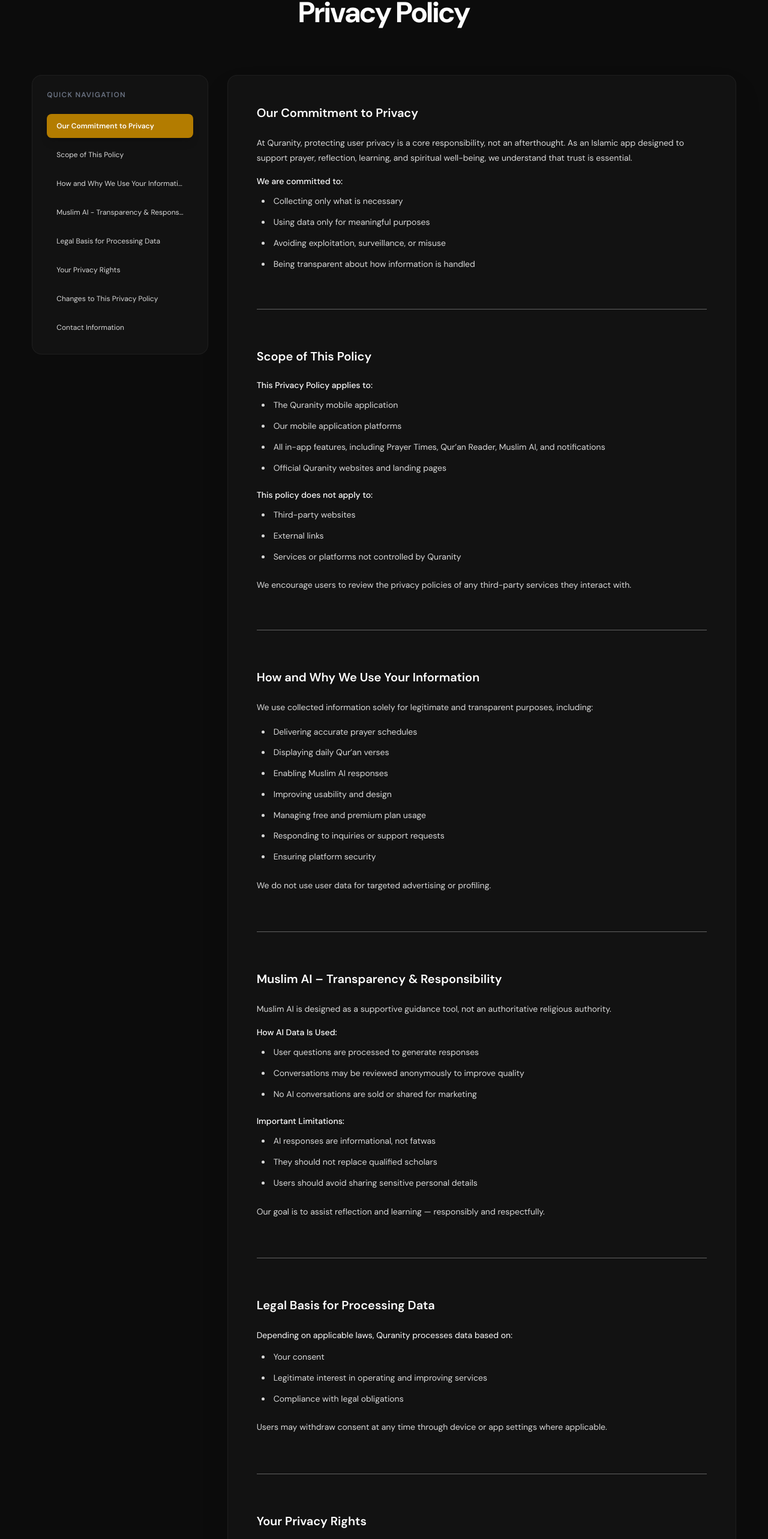
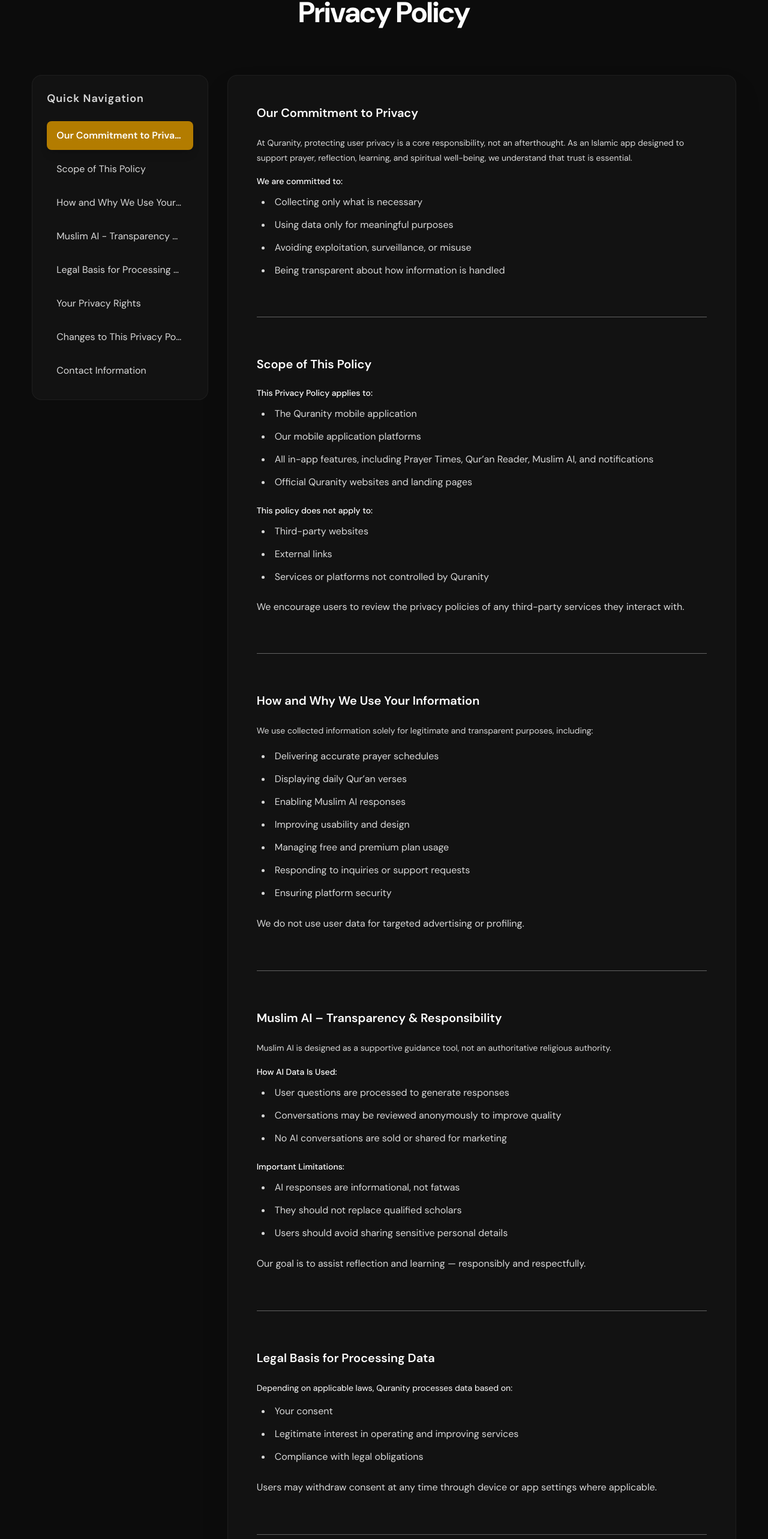
Before and after one commit to alaminislam34/quranity-landing, a Next.js app: page /privacy in a window 1280 px wide. Shown: the part 227-2793 px from the top of the page at 60% size. Built offline with nearby package versions, Linux system fonts and the light colour scheme.

Commit message:
adjust text size

```diff
--- a/src/app/privacy/page.jsx
+++ b/src/app/privacy/page.jsx
@@ -73,7 +73,7 @@
         {/* Sidebar Navigation */}
         <aside className="lg:w-1/4 h-fit md:sticky md:top-24">
           <div className="bg-[#121212] rounded-2xl p-6 border border-white/5">
-            <h3 className="text-xs font-semibold uppercase tracking-widest text-gray-500 mb-6">
+            <h3 className="md:text-lg font-semibold tracking-wider text-gray mb-6">
               Quick Navigation
             </h3>
             <nav className="flex flex-col gap-2">
@@ -81,7 +81,7 @@
                 <Link
                   href={`#${section.id}`}
                   key={section.id}
-                  className={`text-left truncate text-xs py-3 px-4 rounded-lg transition-all duration-300 ${
+                  className={`text-left truncate text-sm md:text-base py-3 px-4 rounded-lg transition-all duration-300 ${
                     activeSection === section.id
                       ? "bg-[#B37C00] text-white font-semibold shadow-lg"
                       : "hover:bg-white/5 text-gray"
@@ -116,7 +116,7 @@
               <p className="text-sm font-medium text-white mb-3">
                 We are committed to:
               </p>
-              <ul className="list-disc list-inside space-y-3 text-sm text-gray ml-2 mb-6 leading-relaxed">
+              <ul className="list-disc list-inside space-y-3 text-sm md:text-base text-gray ml-2 mb-6 leading-relaxed">
                 <li>Collecting only what is necessary</li>
                 <li>Using data only for meaningful purposes</li>
                 <li>Avoiding exploitation, surveillance, or misuse</li>
@@ -132,7 +132,7 @@
               <p className="text-sm font-medium text-white mb-3">
                 This Privacy Policy applies to:
               </p>
-              <ul className="list-disc list-inside space-y-3 text-sm text-gray ml-2 mb-6 leading-relaxed">
+              <ul className="list-disc list-inside space-y-3 text-sm md:text-base text-gray ml-2 mb-6 leading-relaxed">
                 <li>The Quranity mobile application</li>
                 <li>Our mobile application platforms</li>
                 <li>
@@ -144,12 +144,12 @@
               <p className="text-sm font-medium text-white mb-3">
                 This policy does not apply to:
               </p>
-              <ul className="list-disc list-inside space-y-3 text-sm text-gray ml-2 mb-6 leading-relaxed">
+              <ul className="list-disc list-inside space-y-3 text-sm md:text-base text-gray ml-2 mb-6 leading-relaxed">
                 <li>Third-party websites</li>
                 <li>External links</li>
                 <li>Services or platforms not controlled by Quranity</li>
               </ul>
-              <p className="text-gray text-sm leading-relaxed">
+              <p className="text-gray text-sm leading-relaxed md:text-base">
                 We encourage users to review the privacy policies of any
                 third-party services they interact with.
               </p>
@@ -164,7 +164,7 @@
                 We use collected information solely for legitimate and
                 transparent purposes, including:
               </p>
-              <ul className="list-disc list-inside space-y-3 text-sm text-gray ml-2 mb-6 leading-relaxed">
+              <ul className="list-disc list-inside space-y-3 text-sm md:text-base text-gray ml-2 mb-6 leading-relaxed">
                 <li>Delivering accurate prayer schedules</li>
                 <li>Displaying daily Qur’an verses</li>
                 <li>Enabling Muslim AI responses</li>
@@ -173,7 +173,7 @@
                 <li>Responding to inquiries or support requests</li>
                 <li>Ensuring platform security</li>
               </ul>
-              <p className="text-sm text-gray leading-[1.8] mb-4">
+              <p className="text-sm md:text-base text-gray leading-[1.8] mb-4">
                 We do not use user data for targeted advertising or profiling.
               </p>
             </div>
@@ -190,7 +190,7 @@
               <p className="text-sm font-medium text-white mb-3">
                 How AI Data Is Used:
               </p>
-              <ul className="list-disc list-inside space-y-3 text-sm text-gray ml-2 mb-6 leading-relaxed">
+              <ul className="list-disc list-inside space-y-3 text-sm md:text-base text-gray ml-2 mb-6 leading-relaxed">
                 <li>User questions are processed to generate responses</li>
                 <li>
                   Conversations may be reviewed anonymously to improve quality
@@ -200,12 +200,12 @@
               <p className="text-sm font-medium text-white mb-3">
                 Important Limitations:
               </p>
-              <ul className="list-disc list-inside space-y-3 text-sm text-gray ml-2 mb-6 leading-relaxed">
+              <ul className="list-disc list-inside space-y-3 text-sm md:text-base text-gray ml-2 mb-6 leading-relaxed">
                 <li>AI responses are informational, not fatwas</li>
                 <li>They should not replace qualified scholars</li>
                 <li>Users should avoid sharing sensitive personal details </li>
               </ul>
-              <p className="text-sm leading-[1.8] text-gray mb-4">
+              <p className="text-sm md:text-base leading-[1.8] text-gray mb-4">
                 Our goal is to assist reflection and learning — responsibly and
                 respectfully.
               </p>
@@ -219,12 +219,12 @@
               <p className="text-sm leading-[1.8] text-white mb-3">
                 Depending on applicable laws, Quranity processes data based on:
               </p>
-              <ul className="list-disc list-inside space-y-3 text-sm text-gray ml-2 mb-6 leading-relaxed">
+              <ul className="list-disc list-inside space-y-3 text-sm md:text-base text-gray ml-2 mb-6 leading-relaxed">
                 <li>Your consent</li>
                 <li>Legitimate interest in operating and improving services</li>
                 <li>Compliance with legal obligations</li>
               </ul>
-              <p className="text-sm leading-[1.8] text-gray mb-3">
+              <p className="text-sm md:text-base leading-[1.8] text-gray mb-3">
                 Users may withdraw consent at any time through device or app
                 settings where applicable.
               </p>
@@ -238,14 +238,14 @@
               <p className="text-sm leading-[1.8] text-white mb-3">
                 Depending on your jurisdiction, you may have the right to:
               </p>
-              <ul className="list-disc list-inside space-y-3 text-sm text-gray ml-2 mb-6 leading-relaxed">
+              <ul className="list-disc list-inside space-y-3 text-sm md:text-base text-gray ml-2 mb-6 leading-relaxed">
                 <li>Access your data</li>
                 <li>Correct inaccuracies</li>
                 <li>Request deletion</li>
                 <li>Restrict processing</li>
                 <li>Withdraw consent</li>
               </ul>
-              <p className="text-sm leading-[1.8] text-gray mb-3">
+              <p className="text-sm md:text-base leading-[1.8] text-gray mb-3">
                 Requests can be made by contacting us directly.
               </p>
             </div>
@@ -258,12 +258,12 @@
               <p className="text-sm leading-[1.8] text-white mb-3">
                 We may update this policy to reflect:
               </p>
-              <ul className="list-disc list-inside space-y-3 text-sm text-gray ml-2 mb-6 leading-relaxed">
+              <ul className="list-disc list-inside space-y-3 text-sm md:text-base text-gray ml-2 mb-6 leading-relaxed">
                 <li>New features</li>
                 <li>Legal changes</li>
                 <li>Improved practices</li>
               </ul>
-              <p className="text-gray text-sm leading-relaxed">
+              <p className="text-gray text-sm leading-relaxed md:text-base">
                 Any updates will be clearly indicated by a revised “Last
                 Updated” date.
               </p>
@@ -277,10 +277,10 @@
               <p className="text-sm text-gray mb-4">
                 For questions, concerns, or requests regarding privacy:
               </p>
-              <p className="text-sm font-bold text-white mt-2">
+              <p className="text-sm md:text-base font-bold text-white mt-2">
                 Email: support@quranity.app
               </p>
-              <p className="text-sm font-bold text-white mt-2">
+              <p className="text-sm md:text-base font-bold text-white mt-2">
                 App Name: Quranity
               </p>
             </div>
```
